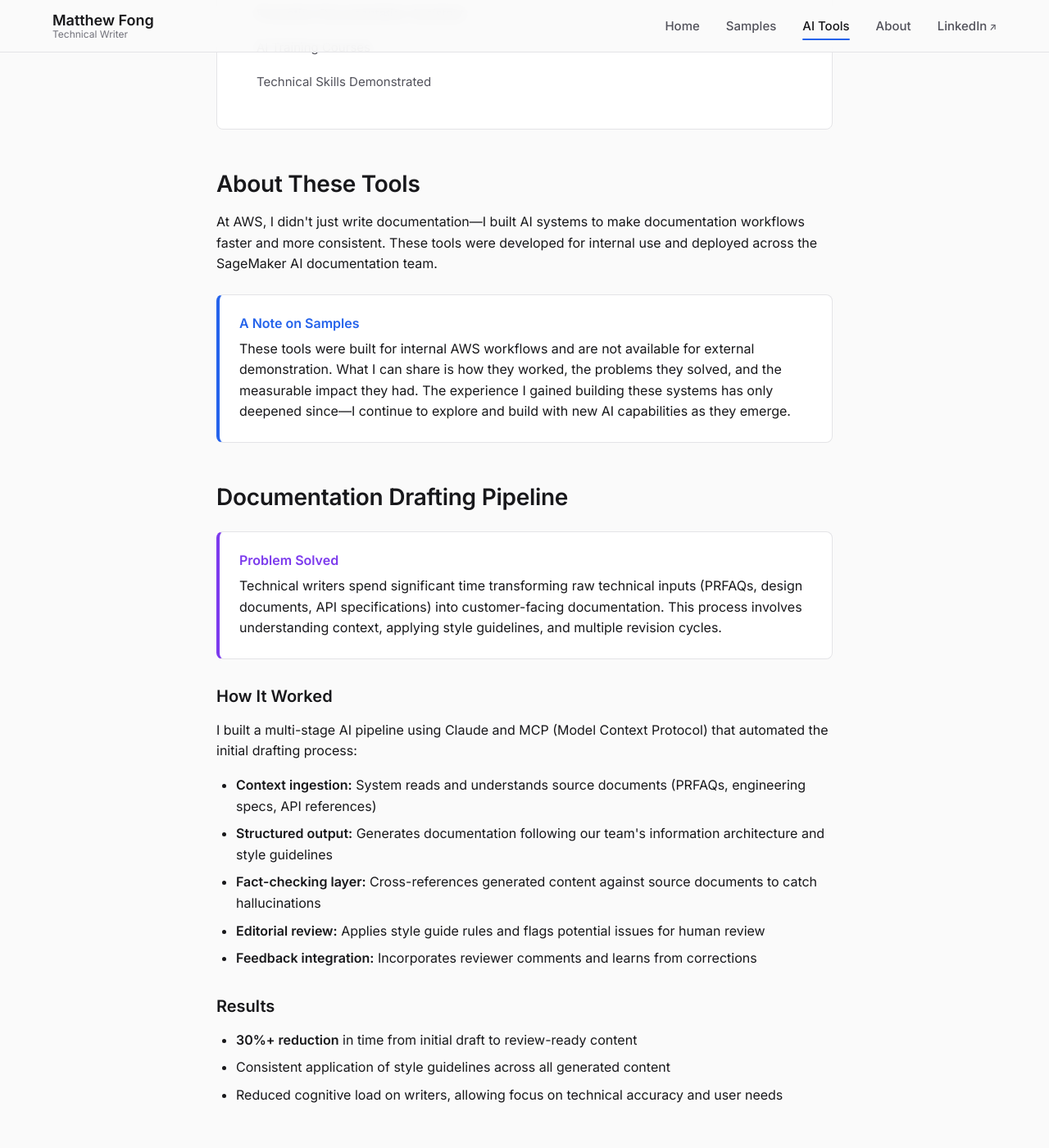
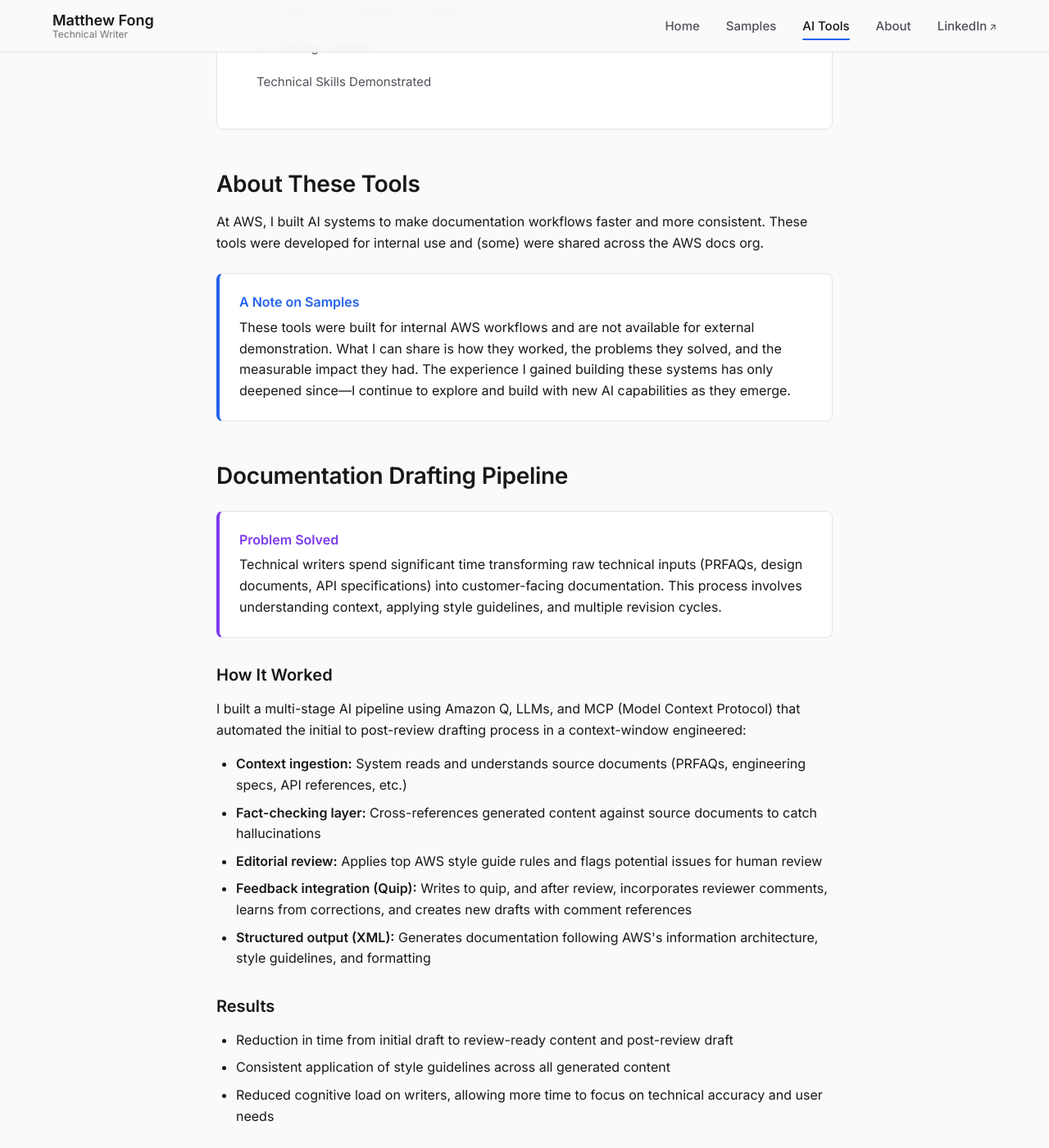
Before and after one commit to mfong955/portfolio, a Jekyll site: the page built from ai-tools.html, in a window 1280 px wide and 1400 px high, scrolled down 709 px. Shown: the whole window at 82% size. Built offline with Jekyll 4.4.1, drawn with Linux system fonts in a browser that asks for light colours; some of the changed text lies outside the part shown.

Commit message:
update ai-tools

```diff
--- a/about.html
+++ b/about.html
@@ -119,9 +119,7 @@ description: Technical Writer with 3+ years at AWS creating AI/ML documentation,
 
   <h2>AI Tools I've Built</h2>
   <p>
-    I design and build AI-powered tools to streamline documentation workflows. At AWS,
-    I created systems using Claude and MCP that achieved 30%+ time savings and 80%+
-    team adoption.
+    At AWS, I design and build AI-powered tools to streamline documentation workflows.
   </p>
   <p>
     <a href="{{ '/ai-tools.html' | relative_url }}" class="btn btn-secondary">
--- a/ai-tools.html
+++ b/ai-tools.html
@@ -19,7 +19,7 @@ description: AI-powered documentation tools built at AWS using Claude, MCP, and
   <div class="sample-meta">
     <div class="meta-item">
       <span class="meta-label">Built with:</span>
-      <span>Claude, MCP Protocol, Python</span>
+      <span>Claude, LLMs, AI, MCP Protocol, Python</span>
     </div>
     <div class="meta-item">
       <span class="meta-label">Context:</span>
@@ -27,7 +27,7 @@ description: AI-powered documentation tools built at AWS using Claude, MCP, and
     </div>
     <div class="meta-item">
       <span class="meta-label">Impact:</span>
-      <span>30%+ time savings, 80%+ adoption</span>
+      <span>Improving workflow efficiency and documentation quality, freeing up time for strategic work</span>
     </div>
   </div>
 
@@ -45,9 +45,9 @@ description: AI-powered documentation tools built at AWS using Claude, MCP, and
 
   <h2 id="context">About These Tools</h2>
   <p>
-    At AWS, I didn't just write documentation—I built AI systems to make documentation
+    At AWS, I built AI systems to make documentation
     workflows faster and more consistent. These tools were developed for internal use and
-    deployed across the SageMaker AI documentation team.
+    (some) were shared across the AWS docs org.
   </p>
 
   <div class="info-box">
@@ -72,27 +72,27 @@ description: AI-powered documentation tools built at AWS using Claude, MCP, and
 
   <h3>How It Worked</h3>
   <p>
-    I built a multi-stage AI pipeline using Claude and MCP (Model Context Protocol) that
-    automated the initial drafting process:
+    I built a multi-stage AI pipeline using Amazon Q, LLMs, and MCP (Model Context Protocol) that
+    automated the initial to post-review drafting process in a context-window engineered:
   </p>
   <ul>
     <li><strong>Context ingestion:</strong> System reads and understands source documents
-    (PRFAQs, engineering specs, API references)</li>
-    <li><strong>Structured output:</strong> Generates documentation following our team's
-    information architecture and style guidelines</li>
+    (PRFAQs, engineering specs, API references, etc.)</li>
     <li><strong>Fact-checking layer:</strong> Cross-references generated content against
     source documents to catch hallucinations</li>
-    <li><strong>Editorial review:</strong> Applies style guide rules and flags potential
+    <li><strong>Editorial review:</strong> Applies top AWS style guide rules and flags potential
     issues for human review</li>
-    <li><strong>Feedback integration:</strong> Incorporates reviewer comments and learns
-    from corrections</li>
+    <li><strong>Feedback integration (Quip):</strong> Writes to quip, and after review,
+      incorporates reviewer comments, learns from corrections, and creates new drafts with comment references</li>
+    <li><strong>Structured output (XML):</strong> Generates documentation following AWS's
+    information architecture, style guidelines, and formatting</li>
   </ul>
 
   <h3>Results</h3>
   <ul>
-    <li><strong>30%+ reduction</strong> in time from initial draft to review-ready content</li>
+    <li>Reduction in time from initial draft to review-ready content and post-review draft</li>
     <li>Consistent application of style guidelines across all generated content</li>
-    <li>Reduced cognitive load on writers, allowing focus on technical accuracy and user needs</li>
+    <li>Reduced cognitive load on writers, allowing more time to focus on technical accuracy and user needs</li>
   </ul>
 
   <h2 id="ticket-workflow">Ticket Resolution Workflow</h2>
@@ -115,16 +115,17 @@ description: AI-powered documentation tools built at AWS using Claude, MCP, and
     <li><strong>Codebase navigation:</strong> Automatically locates relevant XML source
     files in the documentation repository</li>
     <li><strong>Action planning:</strong> Breaks down the ticket into discrete steps with
-    clear acceptance criteria</li>
+    clear acceptance criteria, balancing short term fixes and longer-term impact</li>
     <li><strong>Multiple output modes:</strong> Can generate diff-style changes, direct
-    XML updates, or flagged sections for human review</li>
+    source XML updates, or flagged sections for human review</li>
     <li><strong>Searchable flags:</strong> Inserts markers in output for easy location
     of changes requiring attention</li>
   </ul>
 
   <h3>Results</h3>
   <ul>
-    <li>Reduced routine ticket resolution time significantly</li>
+    <li>Reduced routine simple ticket resolution time significantly</li>
+    <li>Helped identify longer-term underlying documentation issues</li>
     <li>Standardized approach to common documentation fixes</li>
     <li>Freed up writer time for more complex, high-value work</li>
   </ul>
@@ -156,11 +156,12 @@ description: AI-powered documentation tools built at AWS using Claude, MCP, and
 
   <h2 id="training">AI Training Courses</h2>
   <p>
-    Beyond building tools, I created and taught AI training courses for AWS employees:
+    Beyond building tools, I created and taught AI training courses for AWS employees
+    for major AI initiatives:
   </p>
   <ul>
     <li><strong>Prompt engineering fundamentals:</strong> How to write effective prompts
-    for documentation tasks</li>
+    for documentation tasks and when and how to implement RAG</li>
     <li><strong>Tool development:</strong> Building custom AI workflows for specific
     use cases</li>
     <li><strong>Best practices:</strong> Quality control, fact-checking, and maintaining
@@ -179,8 +180,8 @@ description: AI-powered documentation tools built at AWS using Claude, MCP, and
   <h2 id="skills">Technical Skills Demonstrated</h2>
   <p>Building these tools required combining multiple skill sets:</p>
   <ul>
-    <li><strong>LLM Integration:</strong> Claude API, prompt engineering, context management</li>
-    <li><strong>MCP Protocol:</strong> Building tools that extend Claude's capabilities</li>
+    <li><strong>LLM Integration:</strong> Which foundation models for which purposes, prompt engineering, context management</li>
+    <li><strong>MCP Protocol:</strong> Using tools that extend LLM's capabilities</li>
     <li><strong>Python Development:</strong> Automation scripts, API integrations, file processing</li>
     <li><strong>Workflow Design:</strong> Multi-stage pipelines with error handling and human-in-the-loop checkpoints</li>
     <li><strong>Documentation Domain Knowledge:</strong> Understanding what makes good documentation to train systems effectively</li>
```
Also changed, not shown: other parts of about.html (+1 -1 lines), other parts of ai-tools.html (+2 -3 lines).
